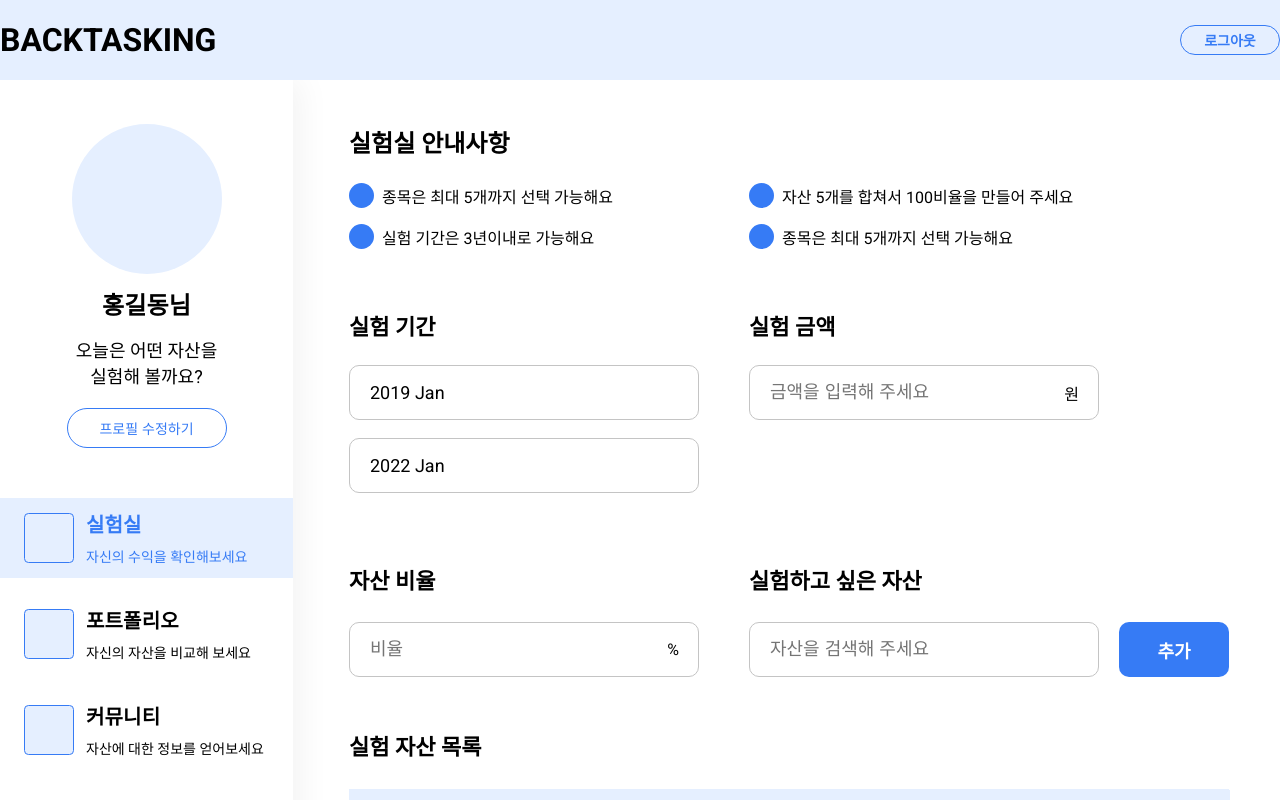
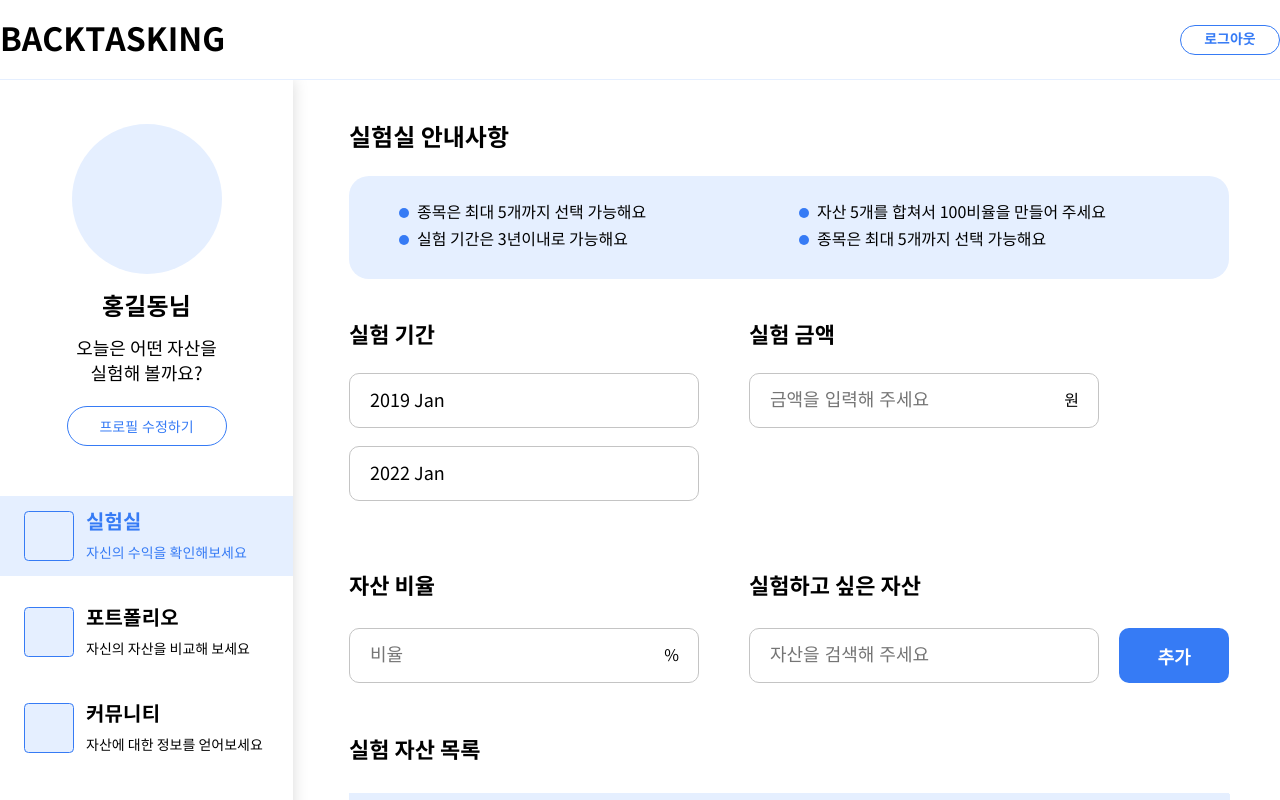
Before and after one commit to oagree0123/backandstock_FE, a React (Create React App) app: page / in a window 1280 px wide. Shown: the top 800 px of the page. Built offline with nearby package versions, Linux system fonts and the light colour scheme.

Commit message:
💄 [오예준] 폰트 스타일 변경

```diff
--- a/src/components/BackTestForm/style.js
+++ b/src/components/BackTestForm/style.js
@@ -29,10 +29,11 @@ export const FormRight = styled.div`
   width: 350px;
 `;
 
-export const FormTitle = styled.h3`
+export const FormTitle = styled.p`
   margin-bottom: 24px;
   font-size: var(--font-title);
-  font-weight: 600;
+  line-height: var(--line-title);
+  font-weight: 700;
 `;
 
 export const MoneyWrap = styled.div`
@@ -63,7 +64,7 @@ export const BackTextBtn = styled.button`
   width: 100%;
   height: 60px;
   font-size: var(--font-header);
-  font-weight: 600;
+  font-weight: 800;
   color: #fff;
   background-color: var(--primary-color);
   border: none;
--- a/src/components/Header/styles.js
+++ b/src/components/Header/styles.js
@@ -8,7 +8,8 @@ export const HeaderWrap = styled.div`
   height: 80px;
 
   border-bottom: 1.5px solid #E5EFFF;
-  background-color: var(--secondary-color);
+  //background-color: var(--secondary-color);
+  background-color: #fff;
   z-index: 10000;
 `;
 
--- a/src/components/MonthPicker/style.js
+++ b/src/components/MonthPicker/style.js
@@ -15,6 +15,7 @@ export const DateWrap = styled.div`
   width: 100%;
   height: 55px;
   font-size: var(--font-main);
+  line-height: var(--line-main);
   border: 1px solid var(--gray-color);
   border-radius: 10px;
 `;
@@ -55,6 +56,7 @@ export const MonthWrap = styled.div`
   align-items: center;
   flex-wrap: wrap;
   font-size: var(--font-medium);
+  line-height: var(--line-medium);
   background-color: #fff;
 `;
 
--- a/src/components/SideTap/SideTap.js
+++ b/src/components/SideTap/SideTap.js
@@ -1,4 +1,4 @@
-import React, { useState } from 'react';
+import React, { useEffect, useState } from 'react';
 import { history } from '../../redux/configStore';
 import { SideTapWrap, SideUserWrap, UserImg, Username, UserText, ProfileBtn, TabWrap, Tab, TabTitle, TabContent, TabDesc, TabIcon, TabClicked, TabClickedDesc, TabClickedTitle } from './style';
 
@@ -6,6 +6,24 @@ const SideTap = (props) => {
   const [lab_clicked, setLabClicked] = useState(true);
   const [portf_clicked, setPortfClicked] = useState(false);
   const [commu_clicked, setCommuClicked] = useState(false);
+
+  useEffect(() => {
+    if(window.location.pathname === "/community") {
+      setLabClicked(false);
+      setPortfClicked(false);
+      setCommuClicked(true);
+    }
+    else if(window.location.pathname === "/portfolio") {
+      setLabClicked(false);
+      setPortfClicked(true);
+      setCommuClicked(false);
+    }
+    else {
+      setLabClicked(true);
+      setPortfClicked(false);
+      setCommuClicked(false);
+    }
+  }, [lab_clicked, portf_clicked, commu_clicked])
 
   return (
     <SideTapWrap >
@@ -74,6 +92,7 @@ const SideTap = (props) => {
             setLabClicked(false);
             setPortfClicked(false);
             setCommuClicked(true);
+            history.push('/community');
           }}>
             <TabIcon />
             <TabContent>
@@ -85,6 +104,7 @@ const SideTap = (props) => {
             setLabClicked(false);
             setPortfClicked(false);
             setCommuClicked(true);
+            history.push('/community');
           }}>
             <TabIcon />
             <TabContent>
--- a/src/components/SideTap/style.js
+++ b/src/components/SideTap/style.js
@@ -13,7 +13,7 @@ export const SideTapWrap = styled.div`
   justify-content: flex-start;
   align-items: center;
   background-color: #fff;
-  box-shadow: 8px 0px 30px rgba(0, 0, 0, 0.05);
+  box-shadow: 0px 0px 15px rgba(0, 0, 0, 0.15);
 `;
 
 export const SideUserWrap = styled.div`
--- a/src/pages/BackTest/BackTest.js
+++ b/src/pages/BackTest/BackTest.js
@@ -2,7 +2,7 @@ import React from 'react';
 import BackTestForm from '../../components/BackTestForm/BackTestForm';
 import { BackTestWrap, InfoTitle, InfoWrap, InfoContLeft, InfoContRight, InfoCont, InfoCircle } from './style';
 
-const BackTest = () => {
+const BackTest = (props) => {
   return (
     <BackTestWrap>
       <InfoTitle>
--- a/src/pages/BackTest/style.js
+++ b/src/pages/BackTest/style.js
@@ -6,12 +6,18 @@ export const BackTestWrap = styled.div`
 
 export const InfoWrap = styled.div`
   margin-bottom: 44px;
+  padding: 27px 50px;
+  width: 880px;
+  height: 103px;
   display: flex;
+  background-color: var(--secondary-color);
+  border-radius: 20px;
 `;
 
 export const InfoTitle = styled.h1`
   margin-bottom: 24px;
   font-size: var(--font-header);
+  line-height: var(--line-header);
   font-weight: 600;
 `;
 
@@ -33,19 +39,20 @@ export const InfoContRight = styled.div`
 `;
 
 export const InfoCont = styled.div`
-  margin-bottom: 16px;
+  margin-bottom: 8px;
   width: 100%;
   height: 100%;
   display: flex;
   font-size: var(--font-medium);
+  line-height: var(--line-medium);
   justify-content: flex-start;
   align-items: center;
 `;
 
 export const InfoCircle = styled.div`
   margin-right: 8px;
-  width: 25px;
-  height: 25px;
+  width: 10px;
+  height: 10px;
   border-radius: 50%;
   background-color: var(--primary-color);
 `;
--- a/src/pages/Login/Login.js
+++ b/src/pages/Login/Login.js
@@ -5,6 +5,11 @@ import { useDispatch } from 'react-redux';
 import { actionCreators as userActions } from '../../redux/modules/user';
 
 const Login = () => {
+  const API_key = "4f269c2d7b614ed22a514496123b7a38";
+  const Redirect_URI =
+    "http://yuseon.shop/user/kakao/callback";
+  const KAKAO_AUTH_URL = `https://kauth.kakao.com/oauth/authorize?client_id=${API_key}&redirect_uri=${Redirect_URI}&response_type=code`;
+
   const dispatch = useDispatch();
 
   const [user_name, setUserName] = useState("");
@@ -23,6 +28,10 @@ const Login = () => {
 
     dispatch(userActions.LoginDB(login_data));
   }
+
+  const clickKakao = () => {
+    return (window.location.href = KAKAO_AUTH_URL);
+  };
 
   return (
     <LoginWrap>
@@ -55,7 +64,9 @@ const Login = () => {
           >
             로그인
           </LoginBtn>
-          <KakaoLoginBtn>카카오 로그인</KakaoLoginBtn>
+          <KakaoLoginBtn
+            onClick={clickKakao}
+          >카카오 로그인</KakaoLoginBtn>
         </LoginBtnWrap>
       </LoginLeft>
       <LoginRight>
--- a/src/redux/modules/user.js
+++ b/src/redux/modules/user.js
@@ -93,6 +93,19 @@ const LoginCheckDB = () => {
   };
 };
 
+const kakaoLogin = (code) => {
+  return async function (dispatch, getState, { history }) {
+    try {
+      let response = await axios.get(
+        `http://yuseon.shop/user/kakao/callback?code=${code}`
+      );
+      console.log(response);
+    } catch (err) {
+      console.log(err);
+    }
+  };
+};
+
 const SignupDB = ({ user_name, nickname, pwd }) => {
   return async function (dispatch, getState, { history }) {
     try {
@@ -156,6 +169,7 @@ const actionCreators = {
   logout,
   SignupDB,
   ResignDB,
+  kakaoLogin,
 };
 
 export { actionCreators };
--- a/src/shared/App.css
+++ b/src/shared/App.css
@@ -2,3 +2,40 @@
   margin: 0;
   box-sizing: border-box;
 }
+
+@font-face {
+  font-family: 'Noto Sans CJK KR';
+  font-style: normal;
+  font-weight: 100;
+  src: url("../assets/fonts/NotoSansKR-Light.woff") format('woff2'),
+  url("../assets/fonts/NotoSansKR-Light.woff") format('woff'),
+  url("../assets/fonts/NotoSansKR-Light.otf") format('truetype')
+}
+
+@font-face {
+  font-family: 'Noto Sans CJK KR';
+  font-style: normal;
+  font-weight: normal;
+  src: url("../assets/fonts/NotoSansKR-Regular.woff2") format('woff2'),
+  url("../assets/fonts/NotoSansKR-Regular.woff") format('woff'),
+  url("../assets/fonts/NotoSansKR-Regular.otf") format('truetype')
+}
+
+
+@font-face {
+  font-family: 'Noto Sans CJK KR';
+  font-style: normal;
+  font-weight: 500;
+  src: url("../assets/fonts/NotoSansKR-Medium.woff2") format('woff2'),
+  url("../assets/fonts/NotoSansKR-Medium.woff") format('woff'),
+  url("../assets/fonts/NotoSansKR-Medium.otf") format('truetype')
+}
+
+@font-face {
+  font-family: 'Noto Sans CJK KR';
+  font-style: normal;
+  font-weight: bold;
+  src: url("../assets/fonts/NotoSansKR-Bold.woff2") format('woff2'),
+  url("../assets/fonts/NotoSansKR-Bold.woff") format('woff'),
+  url("../assets/fonts/NotoSansKR-Bold.otf") format('truetype')
+}
--- a/src/shared/App.js
+++ b/src/shared/App.js
@@ -3,7 +3,7 @@ import "./App.css";
 import GlobalStyle from "./GlobalStyles";
 import styled from "styled-components";
 import { ConnectedRouter } from "connected-react-router";
-import { Route } from "react-router-dom";
+import { Route, Switch } from "react-router-dom";
 import { history } from "../redux/configStore";
 import { useDispatch } from "react-redux";
 
@@ -12,7 +12,7 @@ import { BackTest, Login, Signup, Community } from "../pages";
 import { Header, SideTap } from "../components";
 import { getToken } from "./token";
 
-function App() {
+function App(props) {
   const dispatch = useDispatch();
 
   const is_token = getToken();
@@ -27,16 +27,18 @@ function App() {
     <AppWrap className="App">
       <GlobalStyle />
       <ConnectedRouter history={history}>
-        <Header />
+        <Switch>
           <Route path="/login" exact component={Login} />
           <Route path="/signup" exact component={Signup} />
           <ContentWrap>
+            <Header />
             <SideTap />
             <RouteWrap>
               <Route path="/" exact component={BackTest} />
               <Route path="/community" exact component={Community}></Route>
             </RouteWrap>
           </ContentWrap>
+        </Switch>
       </ConnectedRouter>
     </AppWrap>
   );
@@ -50,7 +52,6 @@ const AppWrap = styled.div`
 
 const ContentWrap = styled.div`
   margin-top: 80px;
-  display: flex;
 `;
 
 const RouteWrap = styled.div`
--- a/src/shared/GlobalStyles.js
+++ b/src/shared/GlobalStyles.js
@@ -6,24 +6,33 @@ const GlobalStyles = createGlobalStyle`
   --secondary-color: #E5EFFF;
   --gray-color: #c4c4c4;
   --font-color: #000;
+  //--font-color: #78909C;
   --font-header: 24px;
   --font-title: 22px;
   --font-large: 20px;
   --font-main: 18px;
   --font-medium: 16px;
   --font-small: 14px;
+
+  --line-header: 1.17;
+  --line-title: 1.18;
+  --line-large: 1.4;
+  --line-main: 1.17;
+  --line-medium: 1.187;
+  --line-small: 1.14;
   }
 
   * {
     margin: 0;
     padding: 0;
     box-sizing: border-box;
+    letter-spacing: 0;
   }
 
   body {
     color: var(--font-color);
     font-size: var(--font-medium);
-    font-family: 'Roboto', sans-serif;
+    font-family: 'Noto Sans CJK KR';
     font-weight: 400;
     letter-spacing: 0;
   }
```
Lines whose indentation alone changed are shown as unchanged.
